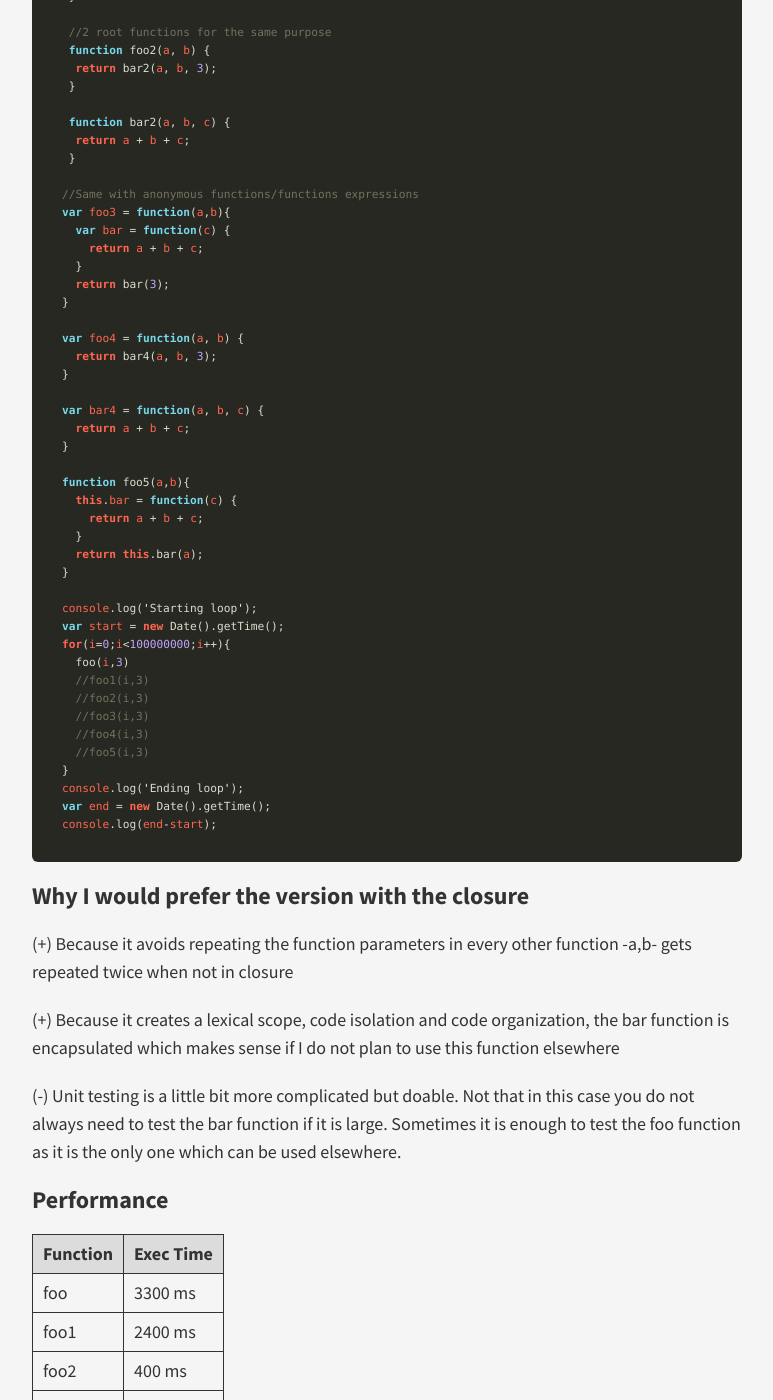
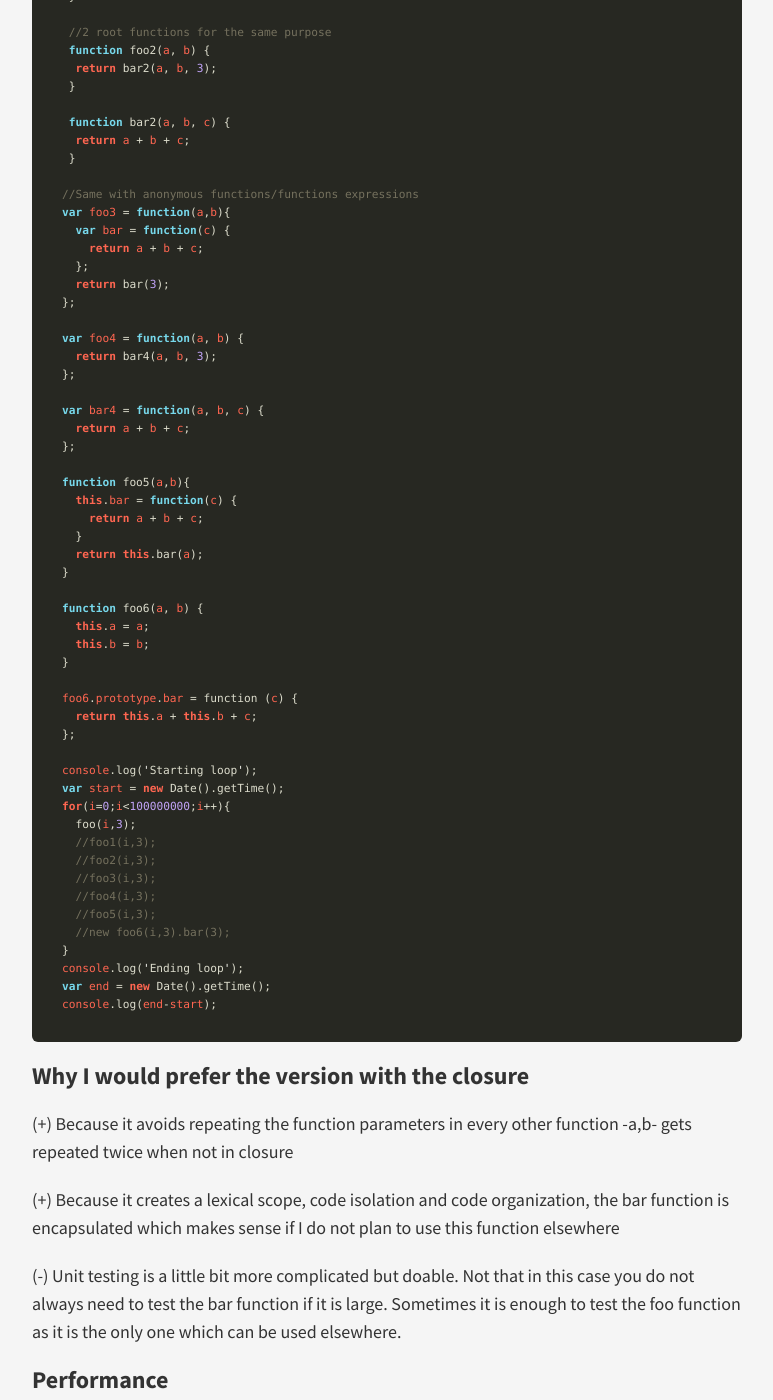
Before and after one commit to heichwald/heichwald.github.io, a Jekyll site: the page built from _posts/2015-03-04-inner-functions-in-javascript-node.markdown, in a window 1280 px wide and 1400 px high, scrolled down 810 px. Shown: the whole window, without its empty margins (253-1026 px from the left). Built offline with Jekyll 4.4.1, drawn with Linux system fonts in a browser that asks for light colours; nearby versions of some CDN libraries.

Commit message:
Update 2015-03-04-inner-functions-in-javascript-node.markdown

```diff
--- a/_posts/2015-03-04-inner-functions-in-javascript-node.markdown
+++ b/_posts/2015-03-04-inner-functions-in-javascript-node.markdown
@@ -46,17 +46,17 @@
 var foo3 = function(a,b){
   var bar = function(c) {
     return a + b + c;
-  }
+  };
   return bar(3);
-}
+};
 
 var foo4 = function(a, b) {
   return bar4(a, b, 3);
-}
+};
 
 var bar4 = function(a, b, c) {
   return a + b + c;
-}
+};
 
 function foo5(a,b){
   this.bar = function(c) {
@@ -65,15 +65,25 @@
   return this.bar(a);
 }
 
+function foo6(a, b) {
+  this.a = a;
+  this.b = b;
+}
+
+foo6.prototype.bar = function (c) {
+  return this.a + this.b + c;
+};
+
 console.log('Starting loop');
 var start = new Date().getTime();
 for(i=0;i<100000000;i++){
-  foo(i,3)
-  //foo1(i,3)
-  //foo2(i,3)
-  //foo3(i,3)
-  //foo4(i,3)
-  //foo5(i,3)
+  foo(i,3);
+  //foo1(i,3);
+  //foo2(i,3);
+  //foo3(i,3);
+  //foo4(i,3);
+  //foo5(i,3);
+  //new foo6(i,3).bar(3);
 }
 console.log('Ending loop');
 var end = new Date().getTime();
@@ -98,6 +108,7 @@
 | foo3 | 3300ms  |
 | foo4 | 400ms   |
 | foo5 | 19000ms   |
+| foo6 | 570ms   |
 
 **Looks like inner functions/closures in this scenario are 5X->10X slower. No difference between functions declarations vs anonymous functions.**
 
```
